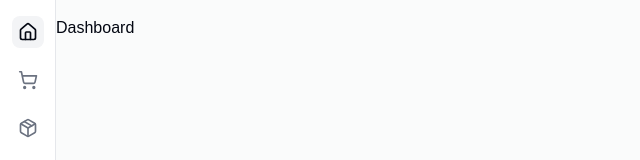
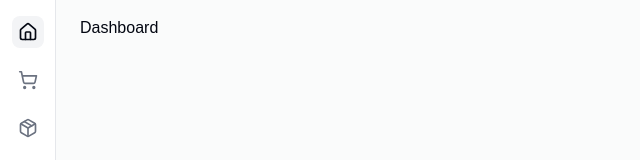
Before and after one commit to CamiloEMP/ACA-gestion-inventarios, a React (Vite) app: page /dashboard in a window 1280 px wide. Shown: the top 160 px of the page, without its empty margins (0-640 px from the left). Built offline with nearby package versions, Linux system fonts and the light colour scheme.

Commit message:
Fix styles main layout

```diff
--- a/src/layouts/main-layout.tsx
+++ b/src/layouts/main-layout.tsx
@@ -4,11 +4,13 @@ import { Navbar } from '@/components/Navbar'
 
 export function MainLayout() {
   return (
-    <main className="flex min-h-screen w-full flex-col bg-muted/40">
+    <div className="flex min-h-screen w-full flex-col bg-muted/40">
       <Navbar />
-      <section className="flex flex-col sm:gap-4 sm:py-4 sm:pl-14">
-        <Outlet />
+      <section className="flex flex-col sm:gap-4 py-4 sm:pl-14">
+        <main className="px-6">
+          <Outlet />
+        </main>
       </section>
-    </main>
+    </div>
   )
 }
```
